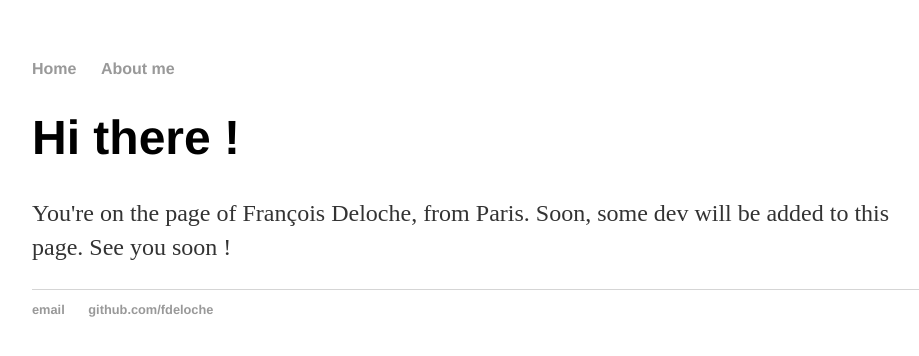
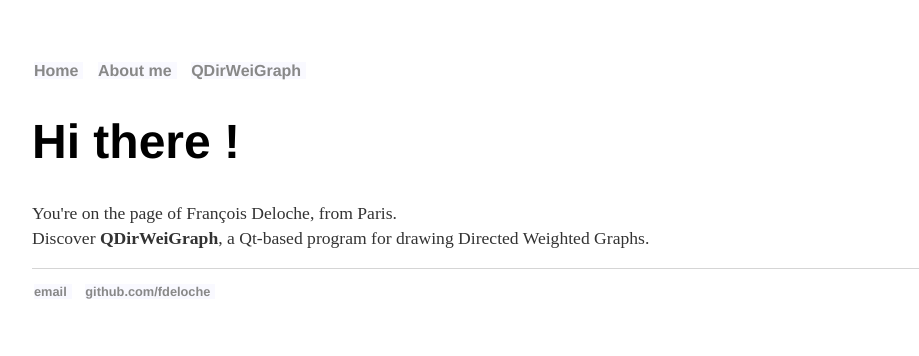
Before and after one commit to fdeloche/fdeloche.github.io, a Jekyll site: the page built from index.html, in a window 1280 px wide. Shown: the top 356 px of the page, without its empty margins (160-1079 px from the left). Built offline with Jekyll 4.4.1, drawn with Linux system fonts in a browser that asks for light colours.

Commit message:
qdirweigraph

```diff
--- a/_layouts/default.html
+++ b/_layouts/default.html
@@ -10,6 +10,7 @@
 	    		<ul>
 	        		<li><a href="/">Home</a></li>
 	        		<li><a href="/about.html">About me</a></li>
+				<li><a href="/qdirweigraph.html">QDirWeiGraph</a></li>
 	    		</ul>
 			</nav>
 			<div class="container">
--- a/css/main.css
+++ b/css/main.css
@@ -4,17 +4,19 @@ body {
 }
 nav ul, footer ul {
     font-family:'Helvetica', 'Arial', 'Sans-Serif';
-    padding: 0px;
+    padding: 2px;
     list-style: none;
     font-weight: bold;
 }
 nav ul li, footer ul li {
     display: inline;
-    margin-right: 20px;
+    padding-right: 5px;
+    margin-right: 10px;
+    background-color: #F9F9FF;
 }
 a {
     text-decoration: none;
-    color: #999;
+    color: #888;
 }
 a:hover {
     text-decoration: underline;
@@ -24,7 +26,7 @@ h1 {
     font-family:'Helvetica', 'Arial', 'Sans-Serif';
 }
 p {
-    font-size: 1.5em;
+    font-size: 1.1em;
     line-height: 1.4em;
     color: #333;
 }
--- a/index.html
+++ b/index.html
@@ -4,5 +4,5 @@ title: François Deloche - Personal page
 ---
 <div class="maindiv">
 	<h1>Hi there !</h1>
-	<p>You're on the page of François Deloche, from Paris. Soon, some dev will be added to this page. See you soon !</p>
+	<p>You're on the page of François Deloche, from Paris.<br>Discover <b>QDirWeiGraph</b>, a Qt-based program for drawing Directed Weighted Graphs.</p>
 </div>
```
Also changed, not shown: qdirweigraph.html (added, +12 -0 lines).
